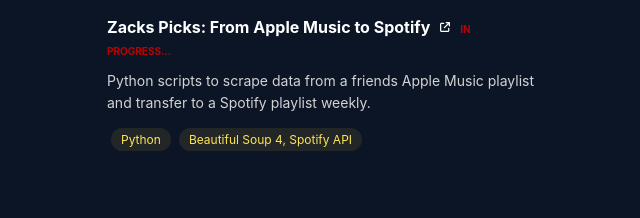
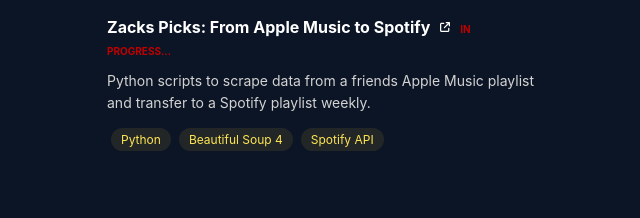
Before and after one commit to lilygostovic/lg-portfolio, a React (Create React App) app: page / in a window 1280 px wide. Shown: the part 2060-2278 px from the top of the page, without its empty margins (553-1193 px from the left). Built offline with nearby package versions, Linux system fonts and the light colour scheme.

Commit message:
Fix Zacks Picks skills

```diff
--- a/src/components/Projects/index.tsx
+++ b/src/components/Projects/index.tsx
@@ -1,4 +1,4 @@
-import { ProjectBlock } from "./ProjectBlock";
+import { ProjectBlock } from './ProjectBlock';
 
 export const Projects = () => (
   <div id="projects">
@@ -6,7 +6,7 @@ export const Projects = () => (
       title="Zacks Picks: From Apple Music to Spotify"
       link="https://github.com/lilygostovic/zacks-picks"
       body="Python scripts to scrape data from a friends Apple Music playlist and transfer to a Spotify playlist weekly."
-      skills={["Python", "Beautiful Soup 4, Spotify API"]}
+      skills={["Python", "Beautiful Soup 4", "Spotify API"]}
       inProgress={true}
     />
     <ProjectBlock
```
